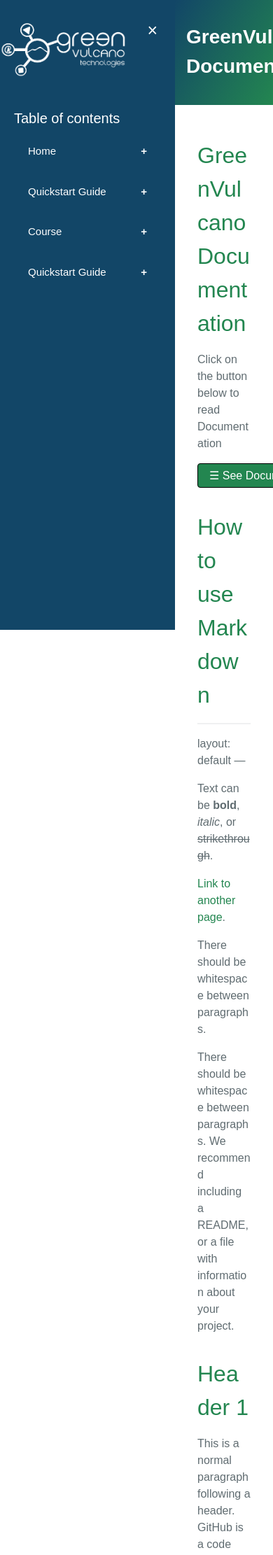
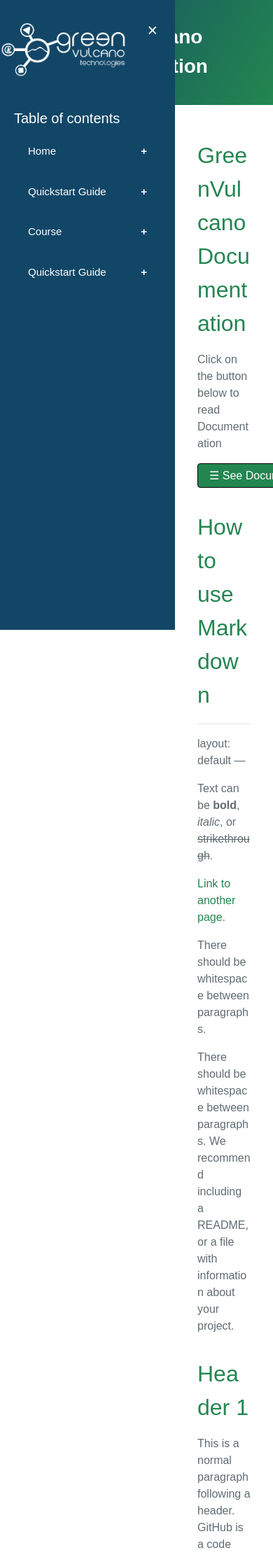
Before and after one commit to dianamw/GreenVulcano-Beta, a Jekyll site: the page built from index.md, in a window 390 px wide. Shown: the top 2222 px of the page at 70% size. Built offline with Jekyll 4.4.1, drawn with Linux system fonts in a browser that asks for light colours; our own code applies the rules of GitHub Pages for plain Markdown files; the repository's description, which GitHub fills in, is left out.

Commit message:
Update style.scss

```diff
--- a/assets/css/style.scss
+++ b/assets/css/style.scss
@@ -145,8 +145,5 @@ button.accordion.active:after {
      	background-color: #124667;
     	color: #fff;
     	margin-top: 10px;
+	 }
  }
- 	.page-header{
- 		margin-left:250px;
- 	}
- }
```
